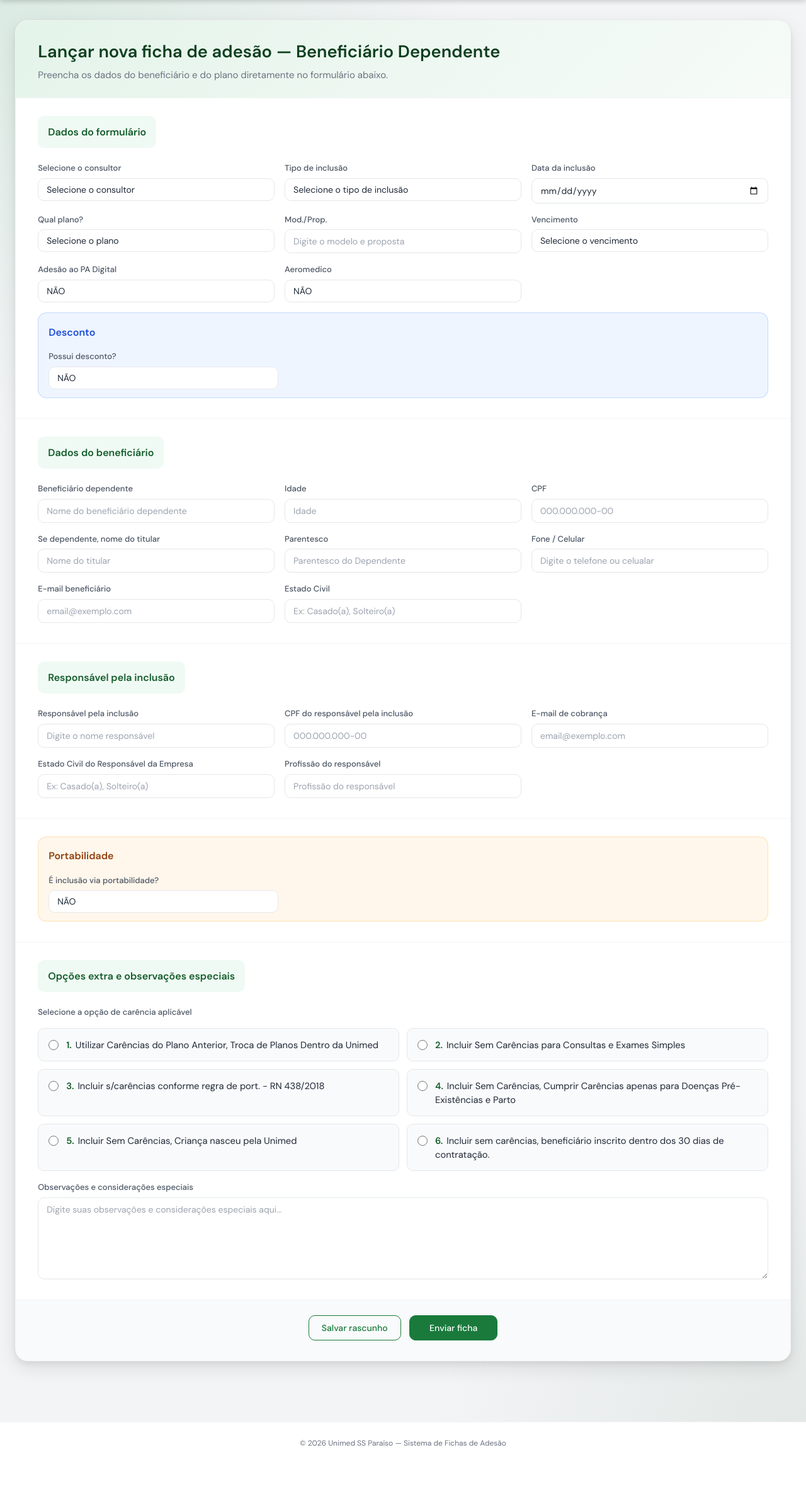
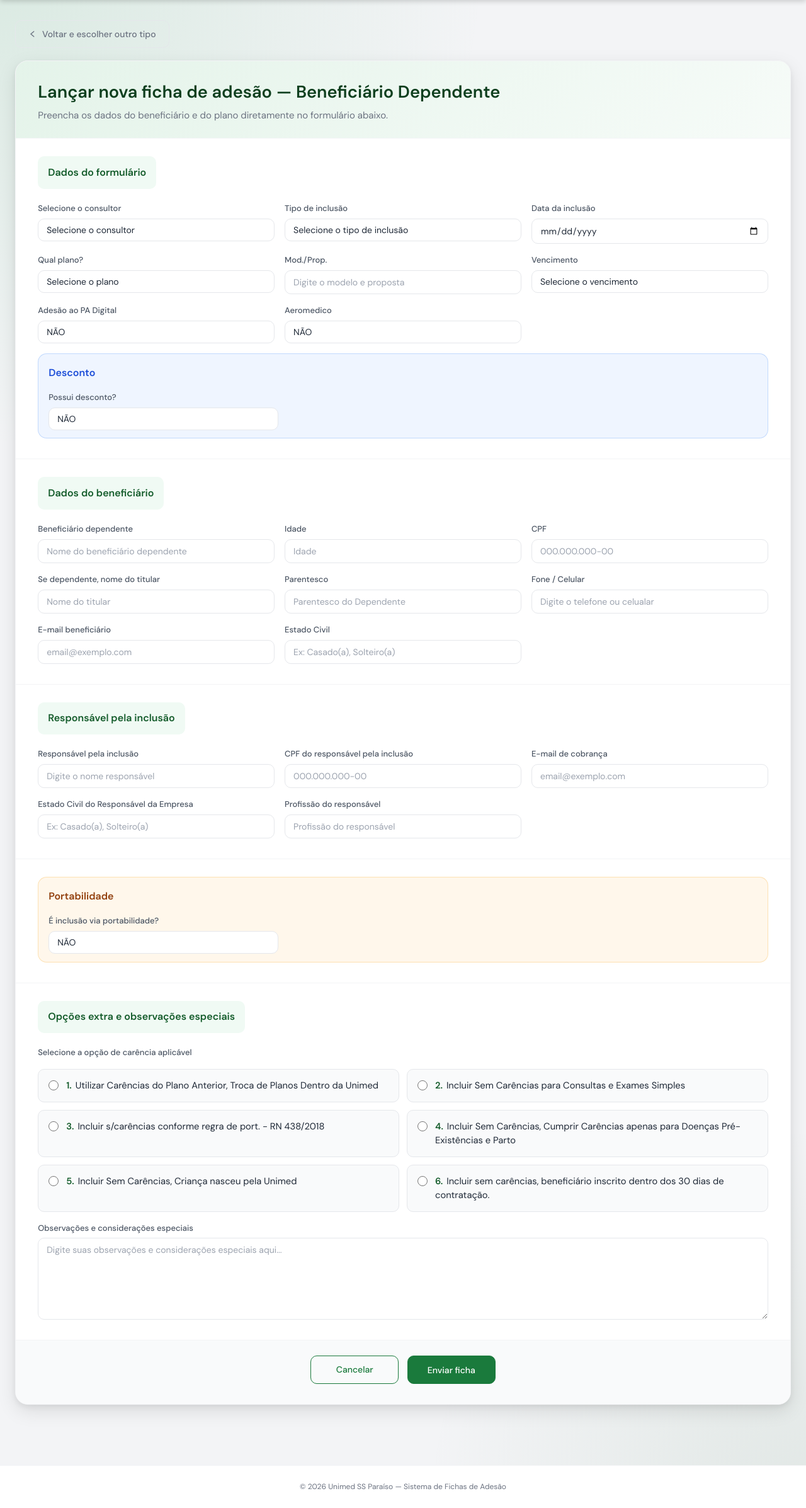
Before and after one commit to joao-v-marques/entrevista_vendas, a Flask app: template templates/new_form.html in a window 1280 px wide. Shown: the part 62-2456 px from the top of the page at 63% size. Before the commit the page ends 2358 px from the top, so only its background shows below. Run offline with Flask 3, Linux system fonts and the light colour scheme; the template is opened without the code that fills it, so the values that code supplies are empty; some libraries are stand-ins or nearby versions.

Commit message:
fix: ajustado e adicionado botões para retornar para a tela de seleção de tipo de beneficiário

```diff
--- a/static/css/new_form.css
+++ b/static/css/new_form.css
@@ -10,6 +10,19 @@ body {
   padding: 2rem 1.5rem 3rem;
   max-width: 1320px;
   margin: 0 auto;
+}
+
+.btn-back {
+  margin-bottom: 1.25rem;
+  text-decoration: none;
+}
+
+.btn-back svg {
+  transition: transform var(--transition);
+}
+
+.btn-back:hover svg {
+  transform: translateX(-3px);
 }
 
 .form-card {
--- a/templates/new_form.html
+++ b/templates/new_form.html
@@ -134,6 +134,14 @@
     </nav>
 
     <main class="main-content">
+        <a href="{{ url_for('bp_render_new_form.render_nova_ficha') }}" class="btn btn--ghost btn-back">
+            <svg width="14" height="14" viewBox="0 0 16 16" fill="none">
+                <path d="M10 3.5L4.5 8l5.5 4.5" stroke="currentColor" stroke-width="1.6" stroke-linecap="round"
+                    stroke-linejoin="round" />
+            </svg>
+            Voltar e escolher outro tipo
+        </a>
+
         <section class="section">
             <div class="form-card">
                 <div class="form-card-header">
@@ -500,17 +508,14 @@
                                 </div>
                                 <!-- Observações e considerações especiais -->
                                 <div class="form-group full-width">
-                                    <label for="observacoes_consideracoes_especiais" class="form-label">Observações e
-                                        considerações especiais</label>
-                                    <textarea id="observacoes_consideracoes_especiais" class="textarea"
-                                        name="observacoes_consideracoes_especiais"
-                                        placeholder="Digite suas observações e considerações especiais aqui..."></textarea>
+                                    <label for="observacoes_consideracoes_especiais" class="form-label">Observações e considerações especiais</label>
+                                    <textarea id="observacoes_consideracoes_especiais" class="textarea" name="observacoes_consideracoes_especiais" placeholder="Digite suas observações e considerações especiais aqui..."></textarea>
                                 </div>
                             </div>
                         </div>
 
                     <div class="form-actions">
-                        <button id="btnSaveDraft" class="btn btn--outline" type="button">Salvar rascunho</button>
+                        <a href="{{ url_for('bp_render_new_form.render_nova_ficha') }}" class="btn btn--outline">Cancelar</a>
                         <button class="btn btn--primary" type="submit">Enviar ficha</button>
                     </div>
                 </form>
```
